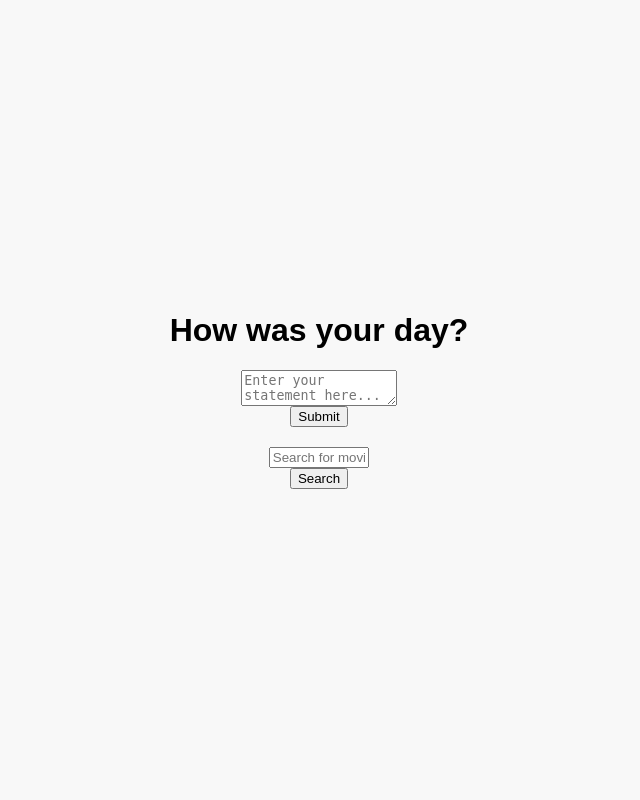
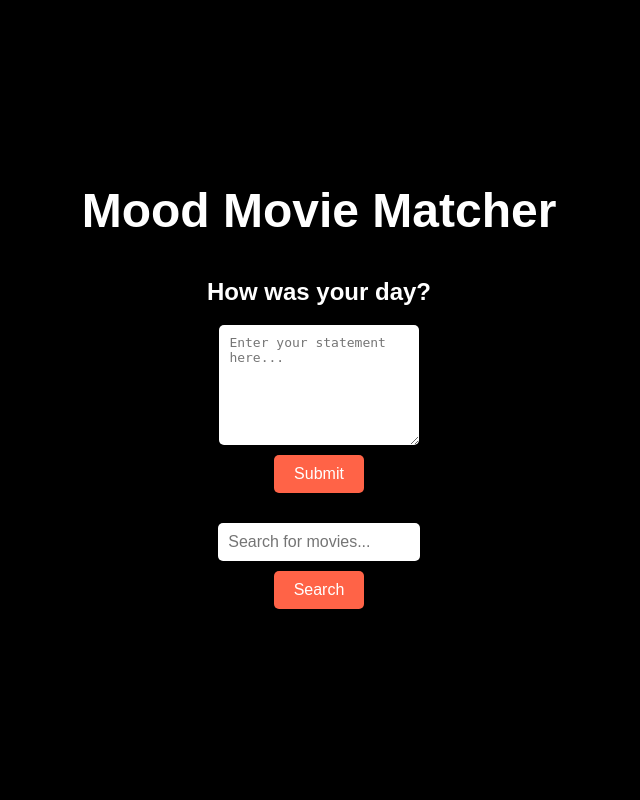
Before and after one commit to Gustavjiversen01/MMM.Databases, a Flask app: page / in a window 1280 px wide. Shown: the whole page, without its empty margins (321-961 px from the left). Run offline with Flask 3, Linux system fonts and the light colour scheme; parts of the project's set-up code (start-up, migrations or seed data) failed here and were passed over; some libraries are stand-ins or nearby versions.

Commit message:
Update index.html

```diff
--- a/templates/index.html
+++ b/templates/index.html
@@ -1,7 +1,7 @@
 <!DOCTYPE html>
 <html>
 <head>
-    <title>Mood Predictor</title>
+    <title>Mood Movie Matcher</title>
     <style>
         body {
             display: flex;
@@ -10,8 +10,13 @@
             align-items: center;
             height: 100vh;
             margin: 0;
-            background-color: #f8f8f8;
+            background-color: #000;
+            color: #fff;
             font-family: Arial, sans-serif;
+        }
+        h1 {
+            font-size: 3em;
+            margin-bottom: 20px;
         }
         form {
             text-align: center;
@@ -19,14 +24,43 @@
         }
         textarea, input {
             display: block;
-            margin: 0 auto;
-            width: 50%;
+            margin: 10px auto;
+            width: 80%;
+            max-width: 500px;
+            padding: 10px;
+            border: none;
+            border-radius: 5px;
+            font-size: 1em;
+        }
+        textarea {
+            height: 100px;
+        }
+        button {
+            background-color: #ff6347;
+            color: #fff;
+            border: none;
+            padding: 10px 20px;
+            border-radius: 5px;
+            font-size: 1em;
+            cursor: pointer;
+            transition: background-color 0.3s;
+        }
+        button:hover {
+            background-color: #ff4500;
+        }
+        #result {
+            text-align: center;
+            margin-top: 20px;
+        }
+        #result h2 {
+            margin-top: 0;
         }
     </style>
 </head>
 <body>
+    <h1>Mood Movie Matcher</h1>
     <form id="mood-form">
-        <h1>How was your day?</h1>
+        <h2>How was your day?</h2>
         <textarea id="prompt-input" placeholder="Enter your statement here..." maxlength="280"></textarea>
         <button type="submit">Submit</button>
     </form>
```
